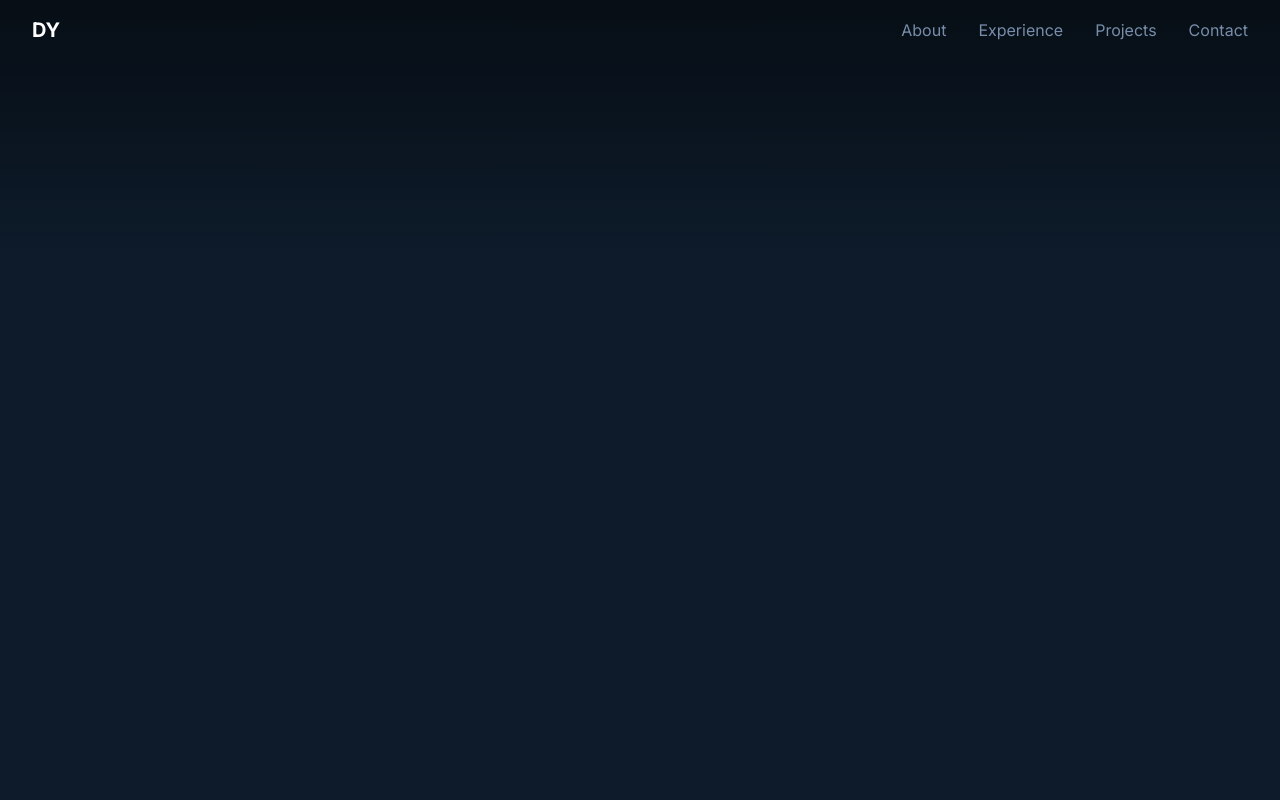
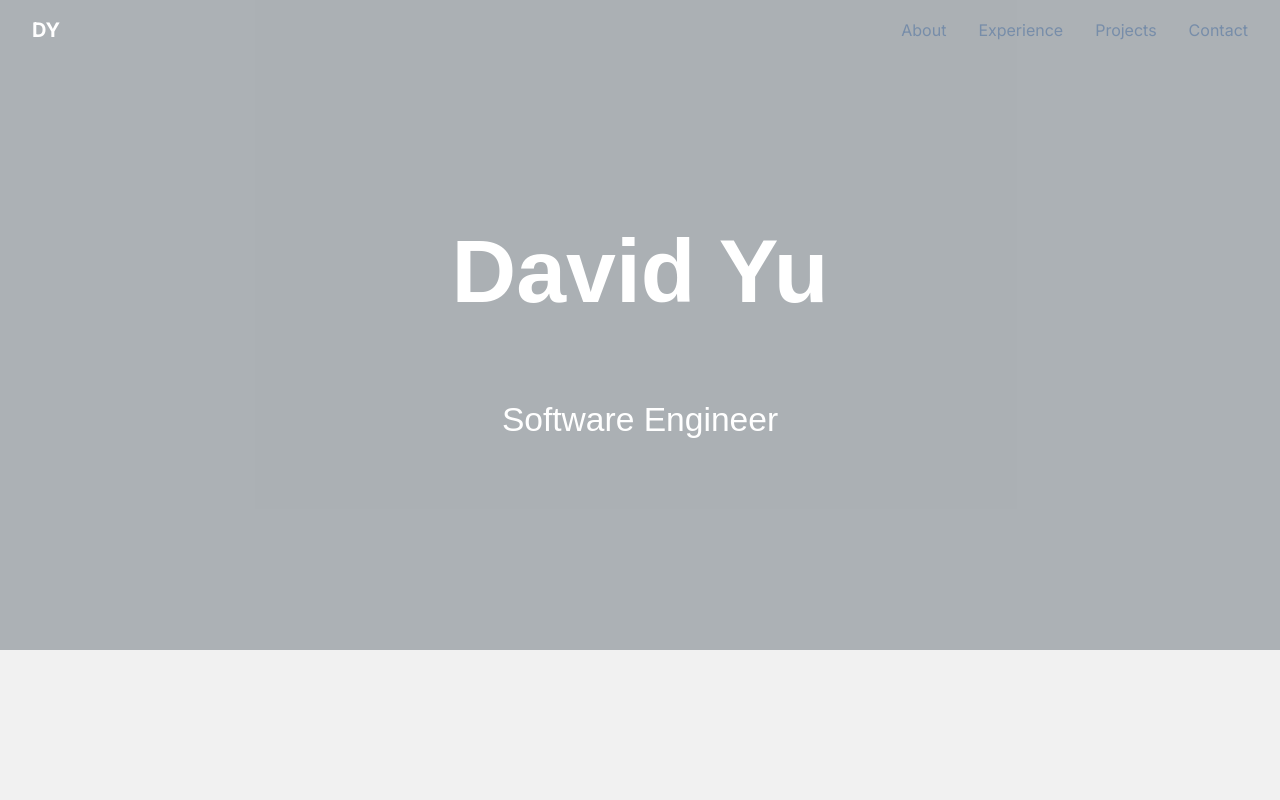
Before and after one commit to DavidYu75/thedavidyu, a Next.js app: page / in a window 1280 px wide. Shown: the top 800 px of the page. Built offline with nearby package versions, Linux system fonts and the light colour scheme; a web font is replaced by a local one.

Commit message:
laptop vid loaded in

```diff
--- a/src/app/globals.css
+++ b/src/app/globals.css
@@ -39,3 +39,16 @@
   width: 0;
   animation: typing 3.5s steps(75, end) forwards;
 }
+
+html, body {
+  margin: 0;
+  padding: 0;
+  overflow-x: hidden;
+  background-color: #080c14;
+}
+
+main {
+  display: block;
+  margin: 0;
+  padding: 0;
+}
--- a/src/components/sections/Hero.tsx
+++ b/src/components/sections/Hero.tsx
@@ -1,18 +1,23 @@
 'use client';
 
-import { motion } from 'framer-motion';
+import { useRef } from 'react';
 import styles from '@/styles/Hero.module.css';
 
 const Hero = () => {
+  const iframeRef = useRef<HTMLIFrameElement>(null);
+
   return (
-    <section className={styles.hero}>
-      <div className={styles.topGradient} />
-
-      <div className={styles.content}>
-        {/* Hero content will be added later */}
+    <section className={styles.videoHeroSection}>
+      <div className={styles.stickyContainer}>
+        <iframe
+          ref={iframeRef}
+          src="/videoscroll/video.html"
+          className={styles.videoIframe}
+          allow="autoplay"
+          loading="eager"
+          title="Scrolling Video Hero"
+        />
       </div>
-
-      <div className={styles.bottomGradient} />
     </section>
   );
 };
--- a/src/styles/Hero.module.css
+++ b/src/styles/Hero.module.css
@@ -1,150 +1,126 @@
 .hero {
   position: relative;
-  min-height: 100vh;
+  height: 600vh;
 }
 
-.topGradient {
+.stickyContainer {
+  position: sticky;
+  top: 0;
+  height: 100vh;
+  width: 100%;
+  z-index: 1;
+}
+
+.videoContainer {
+  position: sticky;
+  top: 0;
+  left: 0;
+  width: 100%;
+  height: 100vh;
+  z-index: 0;
+}
+
+.video {
+  width: 100%;
+  height: 100%;
+  object-fit: cover;
+}
+
+.overlay {
   position: absolute;
   top: 0;
   left: 0;
-  right: 0;
-  height: 16rem;
-  z-index: 0;
-  background-image: linear-gradient(to bottom, rgba(0, 0, 0, 0.5), rgba(13, 27, 42, 0));
+  width: 100%;
+  height: 100%;
+  background: rgba(13, 27, 42, 0.6);
 }
 
 .content {
   position: relative;
-  z-index: 10;
-  margin: 0 auto;
-  max-width: 80rem;
-  padding: 6rem 1rem 0;
+  z-index: 5;
+  display: flex;
+  align-items: center;
+  justify-content: center;
+  flex-direction: column;
+  height: 100%;
+  color: white;
+  padding: 0 2rem;
 }
 
-.grid {
-  display: grid;
-  grid-template-columns: 1fr;
-  gap: 3rem;
+.spacer {
+  height: 100vh;
 }
 
-.title {
-  font-size: 3rem;
-  font-weight: 700;
-  letter-spacing: -0.025em;
+.scrollPrompt {
+  position: absolute;
+  bottom: 2rem;
+  left: 50%;
+  transform: translateX(-50%);
   color: white;
-  min-height: 4rem;
+  z-index: 10;
+  display: flex;
+  flex-direction: column;
+  align-items: center;
+  animation: bounce 2s infinite;
 }
 
-.role {
-  margin-top: 1rem;
-  font-size: 1.25rem;
-  color: #94A3B8;
-  min-height: 2rem;
+.scrollIcon {
+  border: 2px solid white;
+  border-radius: 20px;
+  height: 30px;
+  width: 20px;
+  display: flex;
+  justify-content: center;
+  margin-bottom: 8px;
 }
 
-.location {
-  margin-top: 1rem;
-  font-size: 1.125rem;
-  color: #94A3B8;
+.scrollDot {
+  background-color: white;
+  border-radius: 50%;
+  height: 6px;
+  width: 6px;
+  margin-top: 6px;
 }
 
-.description {
-  margin-top: 1.5rem;
-  font-size: 1.125rem;
-  color: #94A3B8;
-  max-width: 36rem;
+/* src/styles/Hero.module.css */
+.videoHeroSection {
+  position: relative;
+  height: 100vh; /* Only show one viewport height */
+  width: 100%;
+  overflow: hidden;
+  margin: 0;
+  padding: 0;
+  background-color: #04080c;
 }
 
-.buttons {
-  margin-top: 2rem;
-  display: flex;
-  gap: 1rem;
+.stickyContainer {
+  position: sticky;
+  top: 0;
+  left: 0;
+  width: 100%;
+  height: 100vh; /* Set to match your hero section's height */
+  z-index: 1;
 }
 
-.primaryButton {
-  border-radius: 0.375rem;
-  background-color: #1E293B;
-  padding: 0.75rem 1.5rem;
-  font-size: 0.875rem;
-  font-weight: 500;
-  color: white;
-  transition-property: background-color, transform;
-  transition-timing-function: cubic-bezier(0.4, 0, 0.2, 1);
-  transition-duration: 150ms;
+.videoIframe {
+  position: absolute;
+  top: 0;
+  left: 0;
+  width: 100%;
+  height: 100%; /* Keep this tall to match your HTML file's content */
+  border: none;
+  margin: 0;
+  padding: 0;
 }
 
-.primaryButton:hover {
-  background-color: #334155;
-}
-
-.secondaryButton {
-  border-radius: 0.375rem;
-  border: 1px solid #1E293B;
-  padding: 0.75rem 1.5rem;
-  font-size: 0.875rem;
-  font-weight: 500;
-  color: #94A3B8;
-  transition-property: background-color, transform;
-  transition-timing-function: cubic-bezier(0.4, 0, 0.2, 1);
-  transition-duration: 150ms;
-}
-
-.secondaryButton:hover {
-  background-color: #1E293B;
-}
-
-.imageContainer {
-  position: relative;
-  display: none;
-}
-
-.image {
-  aspect-ratio: 1 / 1;
-  position: relative;
-  width: 100%;
-  height: 450px;
-  border-radius: 1rem;
-  background-color: #1E293B;
-  overflow: hidden;
-}
-
-.imageOverlay {
-  position: absolute;
-  inset: 0;
-  background-image: linear-gradient(145deg, rgba(65, 90, 119, 0.4) 0%, rgba(27, 38, 59, 0) 100%);
-}
-
-.bottomGradient {
-  position: absolute;
-  bottom: 0;
-  left: 0;
-  right: 0;
-  height: 16rem;
-  z-index: 0;
-  background-image: linear-gradient(to top, #0D1B2A 0%, rgba(13, 27, 42, 0) 100%);
-}
-
-@media (min-width: 640px) {
-  .content {
-    padding: 8rem 1.5rem 0;
+@keyframes bounce {
+  0%, 20%, 50%, 80%, 100% {
+    transform: translateY(0) translateX(-50%);
   }
-
-  .title {
-    font-size: 3.75rem;
+  40% {
+    transform: translateY(-10px) translateX(-50%);
+  }
+  60% {
+    transform: translateY(-5px) translateX(-50%);
   }
 }
-
-@media (min-width: 1024px) {
-  .content {
-    padding: 8rem 2rem 0;
-  }
-
-  .grid {
-    grid-template-columns: 1fr 1fr;
-    gap: 4rem;
-  }
-
-  .imageContainer {
-    display: block;
-  }
-}
```
